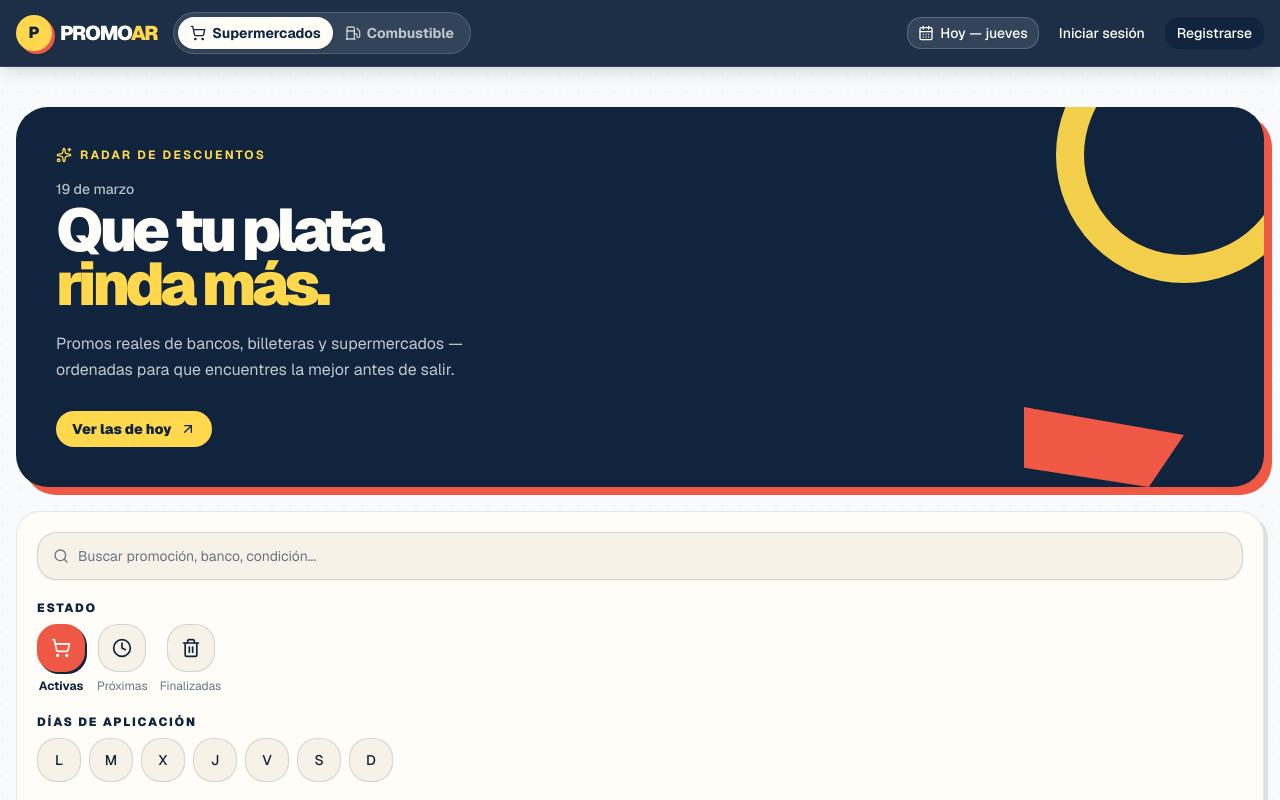
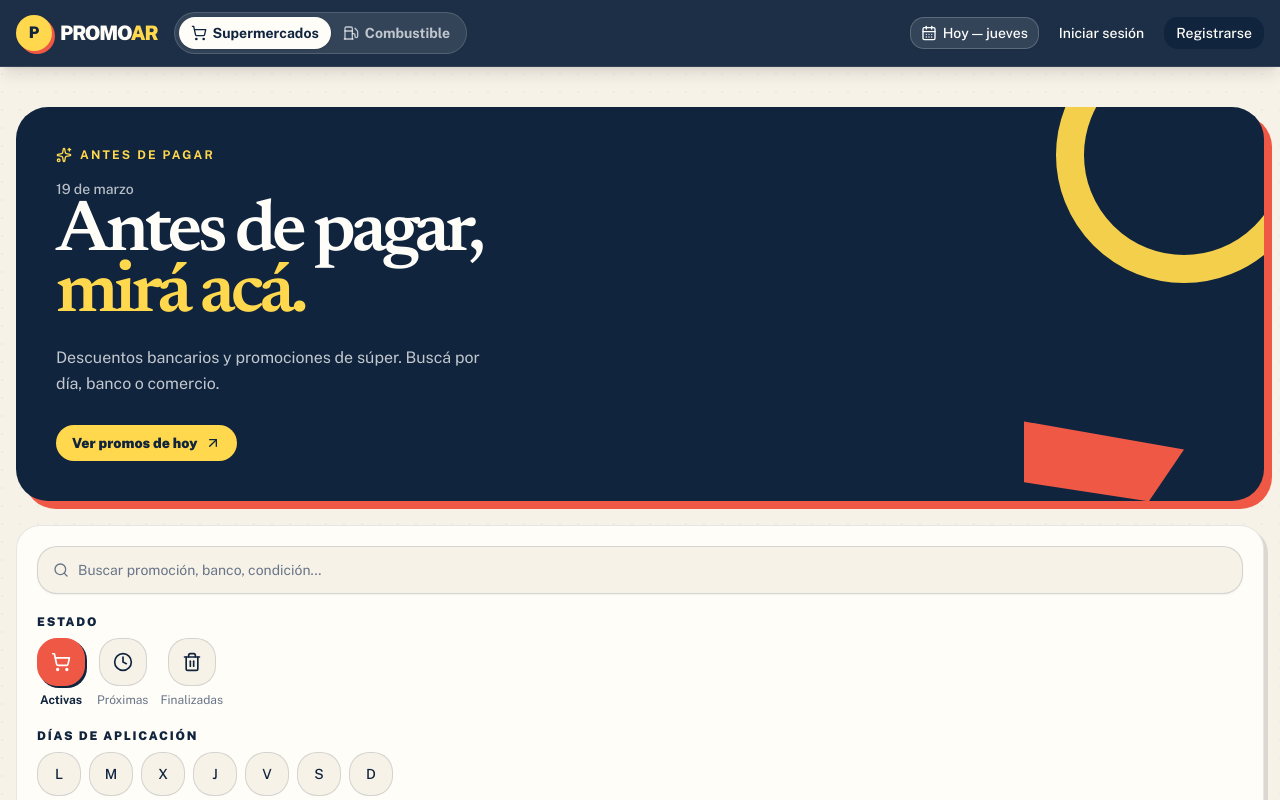
Before and after one commit to abettucci/promotions-scraper, a Next.js app in the folder frontend/: page / in a window 1280 px wide. Shown: the top 800 px of the page. Built offline with nearby package versions, Linux system fonts and the light colour scheme; no server answers.

Commit message:
feat: used no ai slop to remove ai design signals

```diff
--- a/frontend/app/globals.css
+++ b/frontend/app/globals.css
@@ -7,8 +7,8 @@
 @theme inline {
   --color-background: var(--background);
   --color-foreground: var(--foreground);
-  --font-sans: var(--font-geist-sans);
-  --font-mono: var(--font-geist-mono);
+  --font-sans: var(--font-public-sans);
+  --font-display: var(--font-newsreader);
   --color-sidebar-ring: var(--sidebar-ring);
   --color-sidebar-border: var(--sidebar-border);
   --color-sidebar-accent-foreground: var(--sidebar-accent-foreground);
@@ -136,6 +136,10 @@
   animation: rise-in 500ms cubic-bezier(.2,.7,.2,1) both;
 }
 
+.promo-display {
+  font-family: var(--font-newsreader), Georgia, serif;
+}
+
 @media (prefers-reduced-motion: reduce) {
   .rise-in { animation: none; }
 }
--- a/frontend/app/layout.tsx
+++ b/frontend/app/layout.tsx
@@ -1,10 +1,11 @@
 import type { Metadata } from "next"
-import { Geist } from "next/font/google"
+import { Newsreader, Public_Sans } from "next/font/google"
 import "./globals.css"
 import { Providers } from "./providers"
 import { AuthProvider } from "@/components/AuthProvider"
 
-const geist = Geist({ subsets: ["latin"], variable: "--font-geist-sans" })
+const newsreader = Newsreader({ subsets: ["latin"], variable: "--font-newsreader" })
+const publicSans = Public_Sans({ subsets: ["latin"], variable: "--font-public-sans" })
 
 export const metadata: Metadata = {
   title: "PromoAR — Descuentos de supermercados",
@@ -14,7 +15,7 @@ export const metadata: Metadata = {
 export default function RootLayout({ children }: { children: React.ReactNode }) {
   return (
     <html lang="es">
-      <body className={`${geist.variable} font-sans antialiased bg-slate-50 min-h-screen`}>
+      <body className={`${newsreader.variable} ${publicSans.variable} font-sans antialiased min-h-screen`}>
         <Providers>
           <AuthProvider>
             {children}
--- a/frontend/app/page.tsx
+++ b/frontend/app/page.tsx
@@ -210,13 +210,13 @@ export default function Home() {
           <div className="pointer-events-none absolute -right-12 -top-20 h-64 w-64 rounded-full border-[28px] border-[#ffd84d] opacity-95" />
           <div className="pointer-events-none absolute bottom-0 right-20 h-20 w-40 bg-[#ef5845] [clip-path:polygon(0_0,100%_35%,78%_100%,0_76%)]" />
           <div className="relative max-w-2xl">
-            <div className="mb-4 flex items-center gap-2 text-xs font-bold uppercase tracking-[0.18em] text-[#ffd84d]"><Sparkles className="h-4 w-4" /> Radar de descuentos</div>
+            <div className="mb-4 flex items-center gap-2 text-xs font-bold uppercase tracking-[0.18em] text-[#ffd84d]"><Sparkles className="h-4 w-4" /> Antes de pagar</div>
             <p className="text-sm font-medium text-white/70">{todayDate}</p>
-            <h1 className="mt-1 text-4xl font-black leading-[0.9] tracking-[-0.07em] sm:text-6xl">Que tu plata<br /><span className="text-[#ffd84d]">rinda más.</span></h1>
-            <p className="mt-5 max-w-md text-sm leading-relaxed text-white/75 sm:text-base">Promos reales de bancos, billeteras y supermercados — ordenadas para que encuentres la mejor antes de salir.</p>
+            <h1 className="promo-display mt-1 text-5xl font-semibold leading-[0.85] tracking-[-0.06em] sm:text-7xl">Antes de pagar,<br /><span className="text-[#ffd84d]">mirá acá.</span></h1>
+            <p className="mt-5 max-w-md text-sm leading-relaxed text-white/75 sm:text-base">Descuentos bancarios y promociones de súper. Buscá por día, banco o comercio.</p>
           </div>
           <button onClick={toggleTodayOnly} className="relative mt-7 inline-flex items-center gap-2 rounded-full bg-[#ffd84d] px-4 py-2 text-sm font-black text-[#10243e] transition-transform hover:-translate-y-0.5 focus-visible:outline-2 focus-visible:outline-offset-2 focus-visible:outline-white">
-            Ver las de hoy <ArrowUpRight className="h-4 w-4" />
+            Ver promos de hoy <ArrowUpRight className="h-4 w-4" />
           </button>
         </section>
 
@@ -278,6 +278,8 @@ export default function Home() {
           page={promos?.page ?? 1}
           pages={promos?.pages ?? 1}
           total={promos?.total ?? 0}
+          layout={filters.supermarket ? "table" : "grid"}
+          marketName={filters.supermarket || undefined}
           onPageChange={(p) => updateFilters({ page: p })}
         />
       </main>
--- a/frontend/components/PromoGrid.tsx
+++ b/frontend/components/PromoGrid.tsx
@@ -1,9 +1,12 @@
 "use client"
 
 import { PromoCard } from "./PromoCard"
+import { BankBadge } from "./BankBadge"
+import { DiscountBadge } from "./DiscountBadge"
+import { SupermarketLogo } from "./SupermarketLogo"
 import { Skeleton } from "@/components/ui/skeleton"
 import { Button } from "@/components/ui/button"
-import { ChevronLeft, ChevronRight } from "lucide-react"
+import { ChevronLeft, ChevronRight, LayoutGrid, TableProperties } from "lucide-react"
 import type { Promotion } from "@/lib/types"
 
 interface Props {
@@ -12,10 +15,63 @@ interface Props {
   page: number
   pages: number
   total: number
+  layout: "grid" | "table"
+  marketName?: string
   onPageChange: (page: number) => void
 }
 
-export function PromoGrid({ promotions, loading, page, pages, total, onPageChange }: Props) {
+function PromotionTable({ promotions, marketName }: { promotions: Promotion[]; marketName?: string }) {
+  return (
+    <section className="overflow-hidden rounded-[1.6rem] border border-[#10243e]/15 bg-[#fffdf8] shadow-[5px_5px_0_rgb(16_36_62_/_0.12)]">
+      <header className="flex items-center justify-between gap-4 bg-[#10243e] px-5 py-4 text-[#fffdf8] sm:px-6">
+        <div className="flex min-w-0 items-center gap-3">
+          {marketName && <SupermarketLogo name={marketName} showLabel={false} />}
+          <div className="min-w-0">
+            <p className="text-[10px] font-bold uppercase tracking-[0.18em] text-[#ffd84d]">Listado del súper</p>
+            <h3 className="truncate text-lg font-black tracking-[-0.04em]">{marketName || "Promociones seleccionadas"}</h3>
+          </div>
+        </div>
+        <span className="hidden rounded-full border border-white/15 px-3 py-1 text-xs font-bold text-white/75 sm:block">Compará beneficio por beneficio</span>
+      </header>
+
+      <div className="overflow-x-auto">
+        <table className="w-full min-w-[760px] border-collapse text-left">
+          <thead className="bg-[#f0e6d4] text-[10px] font-black uppercase tracking-[0.13em] text-[#536176]">
+            <tr>
+              <th scope="col" className="whitespace-nowrap px-5 py-3 sm:px-6">Día</th>
+              <th scope="col" className="whitespace-nowrap px-4 py-3">Banco / billetera</th>
+              <th scope="col" className="whitespace-nowrap px-4 py-3">Descuento</th>
+              <th scope="col" className="whitespace-nowrap px-4 py-3">Tope</th>
+              <th scope="col" className="px-4 py-3">Condición</th>
+              <th scope="col" className="whitespace-nowrap px-5 py-3 sm:px-6">Vigencia</th>
+            </tr>
+          </thead>
+          <tbody className="divide-y divide-[#10243e]/10">
+            {promotions.map((promo) => {
+              const entity = promo.bank || promo.wallet || "Sin entidad"
+              const limit = promo.tope || promo.max_discount || "Sin tope informado"
+              const validity = promo.valid_until ? `Hasta ${promo.valid_until}` : promo.valid_from ? `Desde ${promo.valid_from}` : "Ver condiciones"
+
+              return (
+                <tr key={promo.id} className="transition-colors hover:bg-[#fff8df]">
+                  <td className="whitespace-nowrap px-5 py-4 align-top text-sm font-black text-[#10243e] sm:px-6">{promo.valid_days || "Todos los días"}</td>
+                  <td className="px-4 py-4 align-top"><BankBadge name={entity} size="sm" showLabel /></td>
+                  <td className="px-4 py-4 align-top"><DiscountBadge discount={promo.discount || "Beneficio"} /></td>
+                  <td className="max-w-48 px-4 py-4 align-top text-sm font-bold leading-snug text-[#10243e]">{limit}</td>
+                  <td className="min-w-72 px-4 py-4 align-top text-sm leading-snug text-[#536176]">{promo.title}</td>
+                  <td className="whitespace-nowrap px-5 py-4 align-top text-xs font-medium text-[#687487] sm:px-6">{validity}</td>
+                </tr>
+              )
+            })}
+          </tbody>
+        </table>
+      </div>
+      <p className="border-t border-[#10243e]/10 px-5 py-3 text-xs text-[#687487] sm:px-6">Deslizá horizontalmente para ver todas las columnas en pantallas chicas.</p>
+    </section>
+  )
+}
+
+export function PromoGrid({ promotions, loading, page, pages, total, layout, marketName, onPageChange }: Props) {
   if (loading && promotions.length === 0) {
     return (
       <div className="grid grid-cols-1 sm:grid-cols-2 lg:grid-cols-3 xl:grid-cols-4 gap-3">
@@ -44,13 +100,21 @@ export function PromoGrid({ promotions, loading, page, pages, total, onPageChang
 
   return (
     <div className="space-y-5">
-      <div className="flex items-end justify-between px-1">
+      <div className="flex items-end justify-between gap-4 px-1">
         <div>
-          <p className="text-xs font-bold uppercase tracking-[0.16em] text-[#ef5845]">Selección</p>
-          <h2 className="text-2xl font-black tracking-[-0.05em] text-[#10243e]">Promos para aprovechar</h2>
+          <p className="text-xs font-bold uppercase tracking-[0.16em] text-[#ef5845]">{layout === "table" ? "Compará" : "Vigentes"}</p>
+          <h2 className="promo-display text-3xl font-semibold tracking-[-0.045em] text-[#10243e]">{layout === "table" ? `Promos de ${marketName || "este súper"}` : "Promos para esta semana"}</h2>
         </div>
-        <p className="hidden text-sm font-medium text-[#687487] sm:block">{total.toLocaleString("es-AR")} resultados</p>
+        <div className="hidden items-center gap-2 text-sm font-medium text-[#687487] sm:flex">
+          {layout === "table" ? <TableProperties className="h-4 w-4" aria-hidden="true" /> : <LayoutGrid className="h-4 w-4" aria-hidden="true" />}
+          {total.toLocaleString("es-AR")} resultados
         </div>
+      </div>
+      {layout === "table" ? (
+        <div className={loading ? "pointer-events-none opacity-40 transition-opacity duration-150" : "transition-opacity duration-150"}>
+          <PromotionTable promotions={promotions} marketName={marketName} />
+        </div>
+      ) : (
         <div
           className={`grid grid-cols-1 sm:grid-cols-2 lg:grid-cols-3 xl:grid-cols-4 gap-4 transition-opacity duration-150 ${loading ? "opacity-40 pointer-events-none" : ""}`}
         >
@@ -58,6 +122,7 @@ export function PromoGrid({ promotions, loading, page, pages, total, onPageChang
             <PromoCard key={promo.id} promo={promo} />
           ))}
         </div>
+      )}
 
       {/* Pagination */}
       {pages > 1 && (
@@ -68,6 +133,7 @@ export function PromoGrid({ promotions, loading, page, pages, total, onPageChang
             className="h-8 w-8"
             disabled={page <= 1}
             onClick={() => onPageChange(page - 1)}
+            aria-label="Ir a la página anterior"
           >
             <ChevronLeft className="w-4 h-4" />
           </Button>
@@ -118,6 +184,7 @@ export function PromoGrid({ promotions, loading, page, pages, total, onPageChang
             className="h-8 w-8"
             disabled={page >= pages}
             onClick={() => onPageChange(page + 1)}
+            aria-label="Ir a la página siguiente"
           >
             <ChevronRight className="w-4 h-4" />
           </Button>
```
Lines whose indentation alone changed are shown as unchanged.
